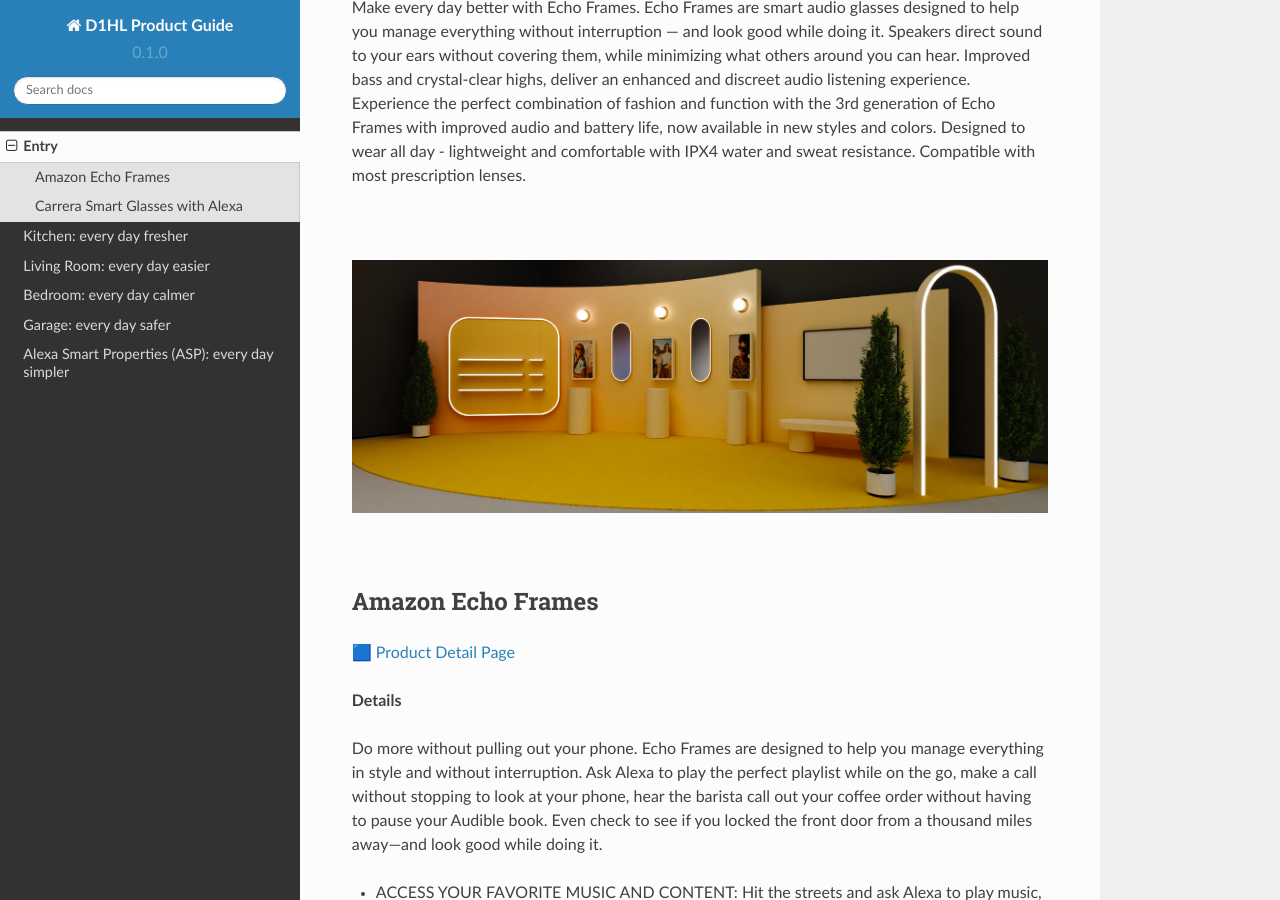
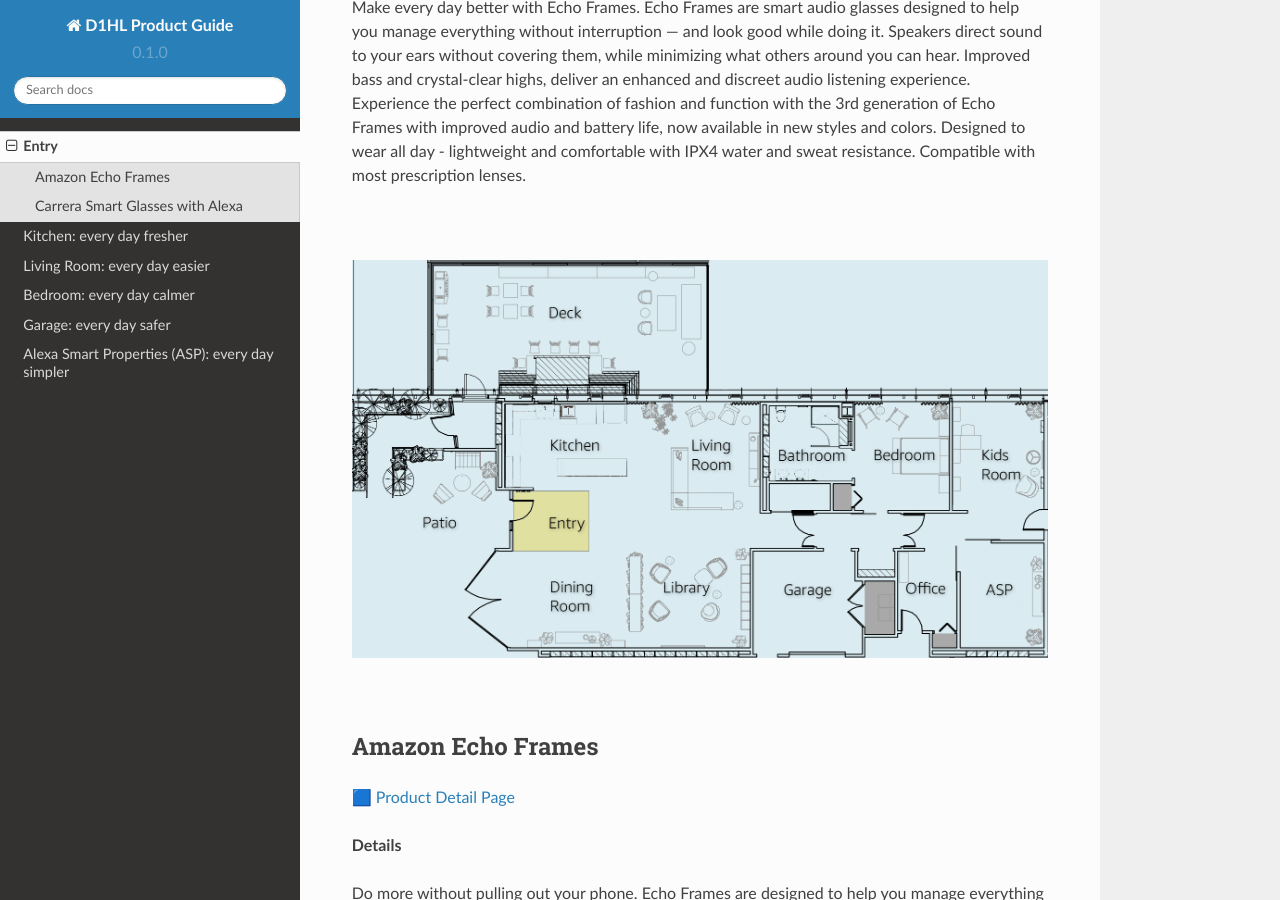
Before and after one commit to travisoo-amzn/CES25-RTD, a Sphinx documentation site: the page built from docs/source/Entry.rst, in a window 1280 px wide and 900 px high, scrolled down 428 px. Built offline with Sphinx 7.4.7 and the Read the Docs theme 2.0.0, drawn with Linux system fonts in a browser that asks for light colours; pages that are not in the unit, such as notebooks, are missing from menus.

Commit message:
Update Entry.rst

```diff
--- a/docs/source/Entry.rst
+++ b/docs/source/Entry.rst
@@ -6,7 +6,7 @@
 Make every day better with Echo Frames. Echo Frames are smart audio glasses designed to help you manage everything without interruption — and look good while doing it. Speakers direct sound to your ears without covering them, while minimizing what others around you can hear. Improved bass and crystal-clear highs, deliver an enhanced and discreet audio listening experience. Experience the perfect combination of fashion and function with the 3rd generation of Echo Frames with improved audio and battery life, now available in new styles and colors. Designed to wear all day - lightweight and comfortable with IPX4 water and sweat resistance. Compatible with most prescription lenses.
 
 |
-.. image:: images/Wearables.png
+.. image:: images/floorplan/D1HL_FloorPlan_Highlight_Entry.png
 |
 
 Amazon Echo Frames
```
